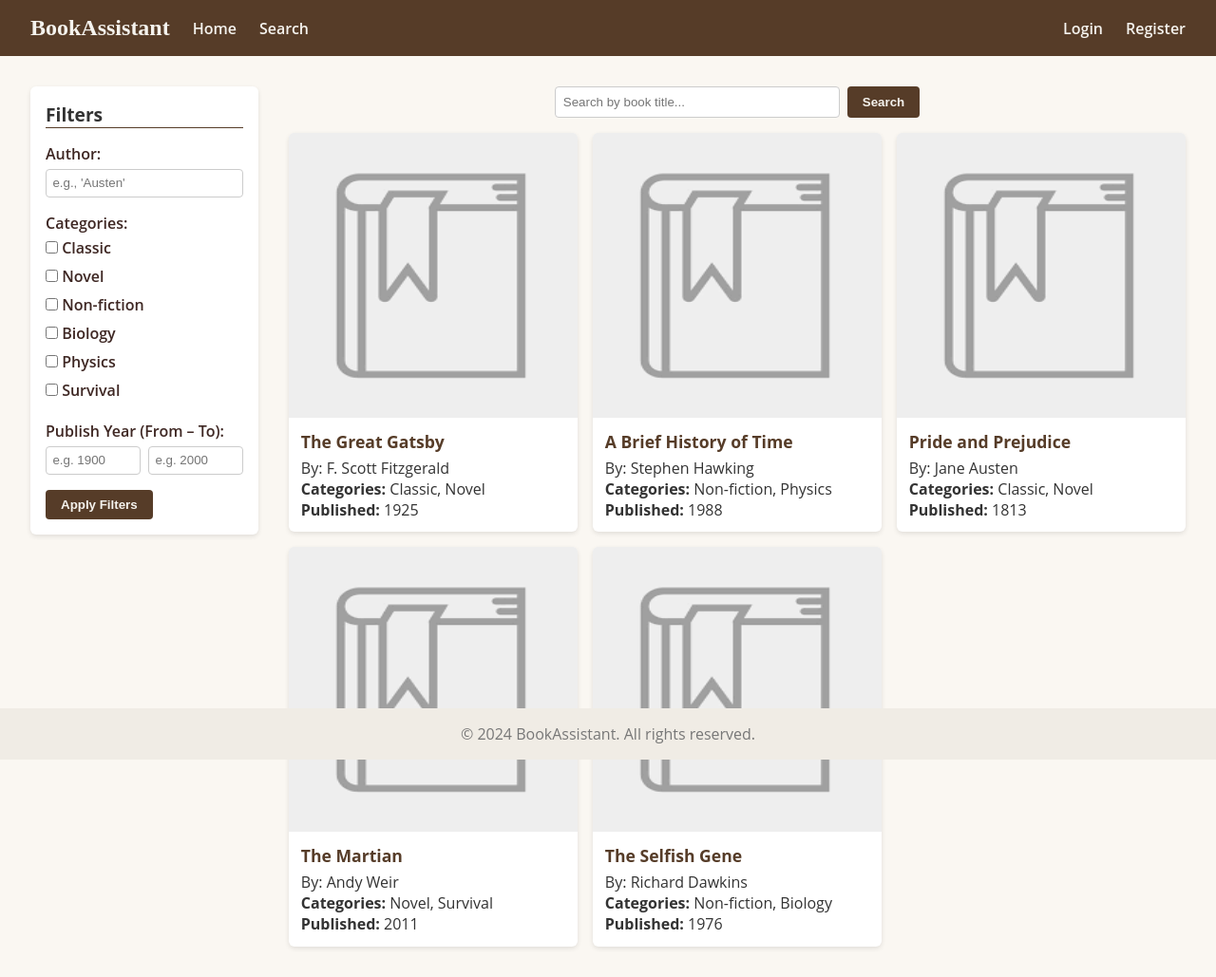
After one commit to Sedukhina/book-assistant, a Flask app: page /books in a window 1280 px wide. The commit adds this page. Shown: the whole page at 95% size. Run offline with Flask 3, Linux system fonts and the light colour scheme.

Commit message:
added books page

```diff
--- a/app/app.py
+++ b/app/app.py
@@ -14,6 +14,40 @@ users = {
     "admin": "admin",
 }
 
+BOOKS = [
+    {
+        "title": "The Great Gatsby",
+        "author": "F. Scott Fitzgerald",
+        "categories": ["Classic", "Novel"],
+        "publishDate": 1925
+    },
+    {
+        "title": "A Brief History of Time",
+        "author": "Stephen Hawking",
+        "categories": ["Non-fiction", "Physics"],
+        "publishDate": 1988
+    },
+    {
+        "title": "Pride and Prejudice",
+        "author": "Jane Austen",
+        "categories": ["Classic", "Novel"],
+        "publishDate": 1813
+    },
+    {
+        "title": "The Martian",
+        "author": "Andy Weir",
+        "categories": ["Novel", "Survival"],
+        "publishDate": 2011
+    },
+    {
+        "title": "The Selfish Gene",
+        "author": "Richard Dawkins",
+        "categories": ["Non-fiction", "Biology"],
+        "publishDate": 1976
+    },
+]
+
+
 @app.route("/")
 def home():
     # Checka if user is logged in
@@ -21,6 +55,62 @@ def home():
         return render_template("home.html", username=session["username"])
     else:
         return redirect(url_for("login"))
+
+
+@app.route("/books")
+def books():
+    """
+    Serves the books.html file (client-side logic).
+    """
+    return render_template("books.html")
+
+@app.route("/api/books", methods=["GET"])
+def get_books_api():
+    """
+    Returns a JSON list of filtered books.
+    Filters are passed via query parameters:
+      ?title=...&genre=...&author=...&categories=cat1,cat2&year_from=1900&year_to=2000
+    """
+    title = request.args.get("title", "").strip().lower()
+    genre = request.args.get("genre", "").strip().lower()
+    author = request.args.get("author", "").strip().lower()
+    categories_str = request.args.get("categories", "")  # e.g. "Classic,Novel"
+    year_from_str = request.args.get("year_from", "")
+    year_to_str = request.args.get("year_to", "")
+
+    selected_categories = [c.strip() for c in categories_str.split(",") if c.strip()]
+
+    try:
+        year_from = int(year_from_str) if year_from_str else None
+        year_to = int(year_to_str) if year_to_str else None
+    except ValueError:
+        year_from = None
+        year_to = None
+
+    filtered = []
+    for book in BOOKS:
+        # 1) title check (substring)
+        if title and title not in book["title"].lower():
+            continue
+        # 2) genre check (exact)
+        if genre and genre != book["genre"].lower():
+            continue
+        # 3) author check (substring)
+        if author and author not in book["author"].lower():
+            continue
+        # 4) categories check
+        if selected_categories:
+            if not all(cat in book["categories"] for cat in selected_categories):
+                continue
+        # 5) year range
+        if year_from and book["publishDate"] < year_from:
+            continue
+        if year_to and book["publishDate"] > year_to:
+            continue
+
+        filtered.append(book)
+
+    return jsonify(filtered)
 
 @app.route("/login", methods=["GET", "POST"])
 def login():
--- /dev/null
+++ b/app/static/css/books.css
@@ -0,0 +1,133 @@
+/* books.css - Minimal styling for the Book Search page */
+
+/* Container for the entire page */
+.search-page-container {
+    padding: 2em;
+    background-color: #FAF7F2; /* subtle background */
+}
+
+/* TOP SEARCH BAR */
+.top-search-bar {
+    display: flex;
+    justify-content: center;
+    margin-bottom: 1rem;
+}
+.search-title-form {
+    display: flex;
+    gap: 0.5rem;
+}
+.search-title-input {
+    width: 300px;
+    padding: 0.5rem;
+    border-radius: 4px;
+    border: 1px solid #ccc;
+}
+.btn-search-title {
+    background-color: #563C28;
+    color: #F5F3EE;
+    border: none;
+    border-radius: 4px;
+    padding: 0.5rem 1rem;
+    font-weight: 600;
+    cursor: pointer;
+}
+.btn-search-title:hover {
+    background-color: #3E2723;
+}
+
+/* MAIN LAYOUT: aside + section */
+.layout {
+    display: flex;
+    gap: 2rem;
+}
+
+/* LEFT FILTER COLUMN */
+.filters-column {
+    width: 240px;
+    background-color: #fff;
+    border-radius: 6px;
+    padding: 1rem;
+    height: fit-content;
+    box-shadow: 0 2px 5px rgba(0,0,0,0.1);
+}
+.filters-column h3 {
+    font-size: 1.2rem;
+    margin-bottom: 1rem;
+    border-bottom: 1px solid #563C28;
+}
+
+.filter-section {
+    margin-bottom: 1rem;
+}
+.filter-section label {
+    font-weight: 600;
+    display: block;
+    margin-bottom: 0.3rem;
+    color: #3E2723;
+}
+.filter-input {
+    width: 100%;
+    padding: 0.4rem;
+    border: 1px solid #CCC;
+    border-radius: 4px;
+}
+.categories-list {
+    display: flex;
+    flex-direction: column;
+    gap: 0.2rem;
+}
+.filter-actions {
+    margin-top: 1rem;
+}
+.btn-apply-filters {
+    background-color: #563C28;
+    color: #F5F3EE;
+    border: none;
+    border-radius: 4px;
+    padding: 0.5rem 1rem;
+    font-weight: 600;
+    cursor: pointer;
+}
+.btn-apply-filters:hover {
+    background-color: #3E2723;
+}
+
+/* RIGHT-SIDE RESULTS GRID */
+.results-grid {
+    flex: 1; /* take remaining space */
+}
+.grid-container {
+    display: grid;
+    grid-template-columns: repeat(auto-fill, minmax(260px, 1fr));
+    gap: 1rem;
+}
+.grid-item.book-card {
+    background-color: #fff;
+    border-radius: 6px;
+    overflow: hidden;
+    box-shadow: 0 2px 5px rgba(0,0,0,0.1);
+    display: flex;
+    flex-direction: column;
+}
+.cover-wrapper {
+    width: 100%;
+    height: 300px;
+    background: #eee;
+    overflow: hidden;
+}
+.cover-wrapper img {
+    width: 100%;
+    height: 100%;
+}
+.book-info {
+    padding: 0.8rem;
+}
+.book-title {
+    font-size: 1.1rem;
+    margin-bottom: 0.3rem;
+    color: #563C28;
+}
+.no-results {
+    margin-top: 1rem;
+    color: #777;
+}
--- /dev/null
+++ b/app/static/js/books.js
@@ -0,0 +1,139 @@
+// books.js - Load + render books via fetch (no "genre" field)
+
+document.addEventListener("DOMContentLoaded", () => {
+  const resultsContainer = document.getElementById("resultsContainer");
+  const noResultsMsg = document.getElementById("noResultsMsg");
+
+  const btnSearch = document.getElementById("btnSearch");
+  const btnApplyFilters = document.getElementById("btnApplyFilters");
+  const searchTitle = document.getElementById("searchTitle");
+
+  // Optionally load all books on initial page load:
+  loadBooks();
+
+  // The "Search" button (top bar) triggers a data fetch
+  if (btnSearch) {
+    btnSearch.addEventListener("click", () => {
+      loadBooks();
+    });
+  }
+
+  if (searchTitle) {
+    searchTitle.addEventListener("keydown", (e) => {
+      if (e.key === "Enter") {
+        loadBooks();
+      }
+    });
+  }
+
+  // The "Apply Filters" button (left side)
+  if (btnApplyFilters) {
+    btnApplyFilters.addEventListener("click", () => {
+      loadBooks();
+    });
+  }
+
+  async function loadBooks() {
+    // Gather Title from top bar
+    const title = (document.getElementById("searchTitle")?.value || "").trim();
+
+    // Gather Author substring
+    const author = (document.getElementById("author")?.value || "").trim();
+
+    // Gather Categories (checkboxes)
+    const catCheckboxes = document.querySelectorAll('input[name="categories"]:checked');
+    const categories = Array.from(catCheckboxes).map(cb => cb.value);
+
+    // Gather Year range
+    const yearFrom = (document.getElementById("yearFrom")?.value || "").trim();
+    const yearTo = (document.getElementById("yearTo")?.value || "").trim();
+
+    // Build query params
+    const params = new URLSearchParams();
+    if (title) params.append("title", title);
+    if (author) params.append("author", author);
+    if (categories.length > 0) {
+      params.append("categories", categories.join(","));
+    }
+    if (yearFrom) params.append("year_from", yearFrom);
+    if (yearTo) params.append("year_to", yearTo);
+
+    try {
+      // Example: fetch from /api/books?title=...&author=... etc.
+      const response = await fetch(`/api/books?${params.toString()}`);
+      if (!response.ok) {
+        throw new Error(`Server error: ${response.status}`);
+      }
+      const data = await response.json();
+      renderBooks(data);
+    } catch (err) {
+      console.error("Error fetching books:", err);
+      resultsContainer.innerHTML = `<p style="color:red;">Error loading data.</p>`;
+    }
+  }
+
+  function renderBooks(books) {
+    resultsContainer.innerHTML = ""; // clear old results
+
+    if (!books || books.length === 0) {
+      noResultsMsg.style.display = "block";
+      return;
+    }
+    noResultsMsg.style.display = "none";
+
+    books.forEach(book => {
+      // Create a card
+      const card = document.createElement("div");
+      card.classList.add("grid-item", "book-card");
+
+      // Cover
+      const coverWrapper = document.createElement("div");
+      coverWrapper.classList.add("cover-wrapper");
+      const img = document.createElement("img");
+      img.alt = `${book.title} cover`;
+      // If your data has a "cover" property, use it; otherwise placeholder
+      if (book.cover) {
+        img.src = `/static/img/covers/${book.cover}`;
+      } else {
+        img.src = `/static/img/bookCover.png`;
+      }
+      coverWrapper.appendChild(img);
+      card.appendChild(coverWrapper);
+
+      // Info
+      const infoDiv = document.createElement("div");
+      infoDiv.classList.add("book-info");
+
+      // Title
+      const titleEl = document.createElement("h3");
+      titleEl.classList.add("book-title");
+      titleEl.textContent = book.title;
+      infoDiv.appendChild(titleEl);
+
+      // Author
+      const authorEl = document.createElement("p");
+      authorEl.classList.add("book-author");
+      authorEl.textContent = `By: ${book.author}`;
+      infoDiv.appendChild(authorEl);
+
+      // Categories
+      if (book.categories && book.categories.length > 0) {
+        const catEl = document.createElement("p");
+        catEl.classList.add("book-categories");
+        catEl.innerHTML = `<strong>Categories:</strong> ${book.categories.join(", ")}`;
+        infoDiv.appendChild(catEl);
+      }
+
+      // Publish Year
+      if (book.publishDate) {
+        const yearEl = document.createElement("p");
+        yearEl.classList.add("book-year");
+        yearEl.innerHTML = `<strong>Published:</strong> ${book.publishDate}`;
+        infoDiv.appendChild(yearEl);
+      }
+
+      card.appendChild(infoDiv);
+      resultsContainer.appendChild(card);
+    });
+  }
+});
--- a/app/templates/base.html
+++ b/app/templates/base.html
@@ -17,6 +17,7 @@
         <ul class="nav-left">
             <li class="logo">BookAssistant</li>
             <li><a href="{{ url_for('home') }}">Home</a></li>
+            <li><a href="{{ url_for('books') }}">Search</a></li>
         </ul>
 
         <!-- Right side: Login/Register OR Username Dropdown -->
--- /dev/null
+++ b/app/templates/books.html
@@ -0,0 +1,101 @@
+{% extends "base.html" %}
+
+{% block title %}Book Search (No Genre){% endblock %}
+
+{% block extra_css %}
+<link rel="stylesheet" href="{{ url_for('static', filename='css/books.css') }}">
+{% endblock %}
+
+{% block content %}
+<div class="search-page-container">
+    <!-- TOP SEARCH BAR (title) -->
+
+    <!-- MAIN LAYOUT: LEFT FILTERS, RIGHT RESULTS -->
+    <div class="layout">
+        <!-- LEFT-SIDE FILTERS -->
+        <aside class="filters-column">
+            <h3>Filters</h3>
+
+            <!-- AUTHOR substring -->
+            <div class="filter-section">
+                <label for="author">Author:</label>
+                <input
+                        type="text"
+                        id="author"
+                        class="filter-input"
+                        placeholder="e.g., 'Austen'"
+                />
+            </div>
+
+            <!-- CATEGORIES (checkboxes) -->
+            <div class="filter-section">
+                <label>Categories:</label>
+                <div class="categories-list">
+                    <label>
+                        <input type="checkbox" name="categories" value="Classic"> Classic
+                    </label>
+                    <label>
+                        <input type="checkbox" name="categories" value="Novel"> Novel
+                    </label>
+                    <label>
+                        <input type="checkbox" name="categories" value="Non-fiction"> Non-fiction
+                    </label>
+                    <label>
+                        <input type="checkbox" name="categories" value="Biology"> Biology
+                    </label>
+                    <label>
+                        <input type="checkbox" name="categories" value="Physics"> Physics
+                    </label>
+                    <label>
+                        <input type="checkbox" name="categories" value="Survival"> Survival
+                    </label>
+                </div>
+            </div>
+
+            <!-- YEAR RANGE -->
+            <div class="filter-section">
+                <label>Publish Year (From – To):</label>
+                <div style="display: flex; gap: 0.5rem;">
+                    <input
+                            type="number"
+                            id="yearFrom"
+                            class="filter-input"
+                            placeholder="e.g. 1900"
+                    />
+                    <input
+                            type="number"
+                            id="yearTo"
+                            class="filter-input"
+                            placeholder="e.g. 2000"
+                    />
+                </div>
+            </div>
+
+            <!-- APPLY FILTERS -->
+            <div class="filter-actions">
+                <button class="btn-apply-filters" id="btnApplyFilters">Apply Filters</button>
+            </div>
+        </aside>
+
+        <!-- RIGHT-SIDE RESULTS GRID -->
+        <section class="results-grid">
+            <div class="top-search-bar">
+                <div class="search-title-form">
+                    <input
+                            type="text"
+                            id="searchTitle"
+                            placeholder="Search by book title..."
+                            class="search-title-input"
+                    />
+                    <button class="btn-search-title" id="btnSearch">Search</button>
+                </div>
+            </div>
+            <div class="grid-container" id="resultsContainer"></div>
+            <p class="no-results" id="noResultsMsg" style="display:none;">No results found.</p>
+        </section>
+    </div>
+</div>
+
+<!-- Link to our separate JS module -->
+<script type="module" src="{{ url_for('static', filename='js/books.js') }}"></script>
+{% endblock %}
```
Also changed, not shown: app/static/img/bookCover.png (added).
